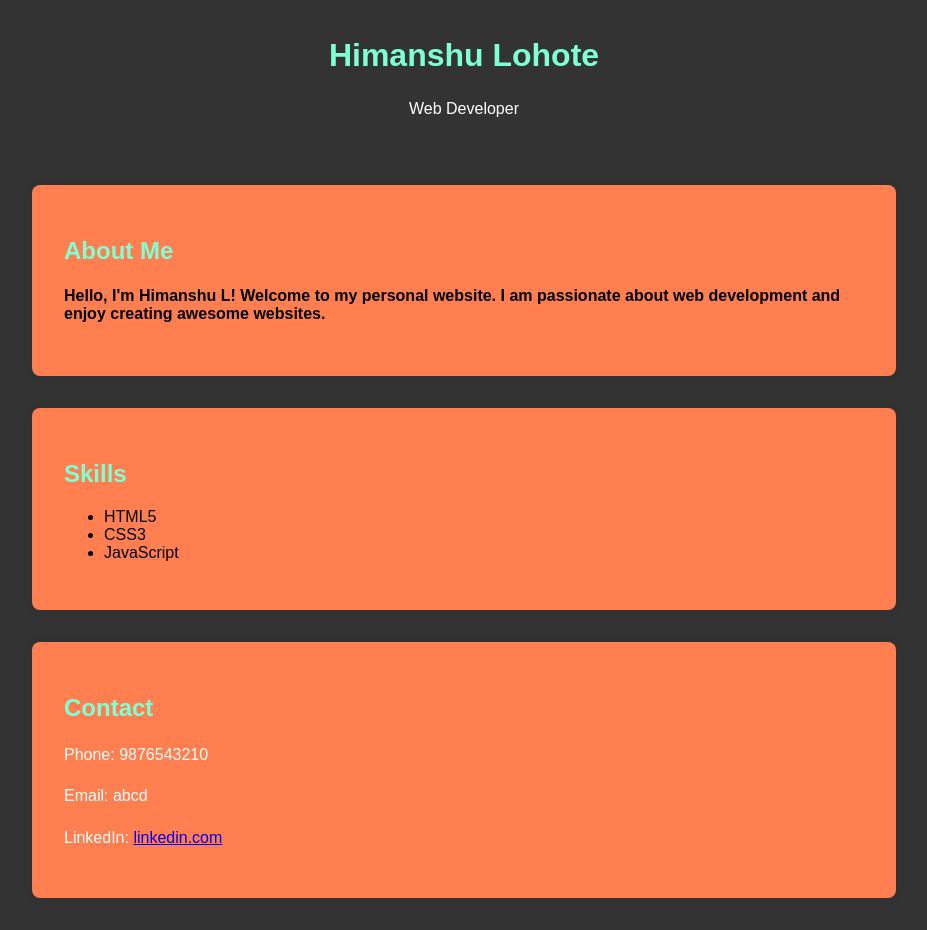
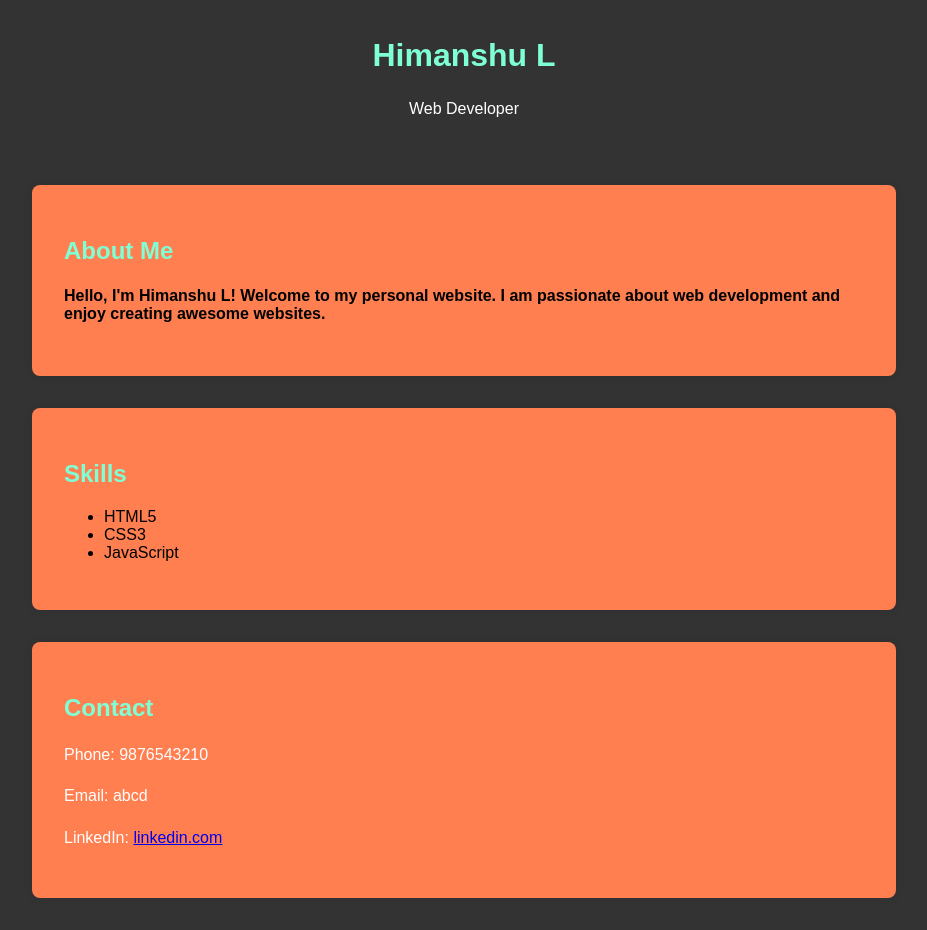
Before and after one commit to himanshulohote/html-starter, a website: page index.html in a window 1280 px wide. Shown: the whole page, without its empty margins (176-1103 px from the left). Drawn offline with Linux system fonts and the light colour scheme.

Commit message:
Update index.html

```diff
--- a/index.html
+++ b/index.html
@@ -52,7 +52,7 @@
   <body>
 
     <header>
-        <h1>Himanshu Lohote</h1>
+        <h1>Himanshu L</h1>
         <p>Web Developer</p>
     </header>
 
```
